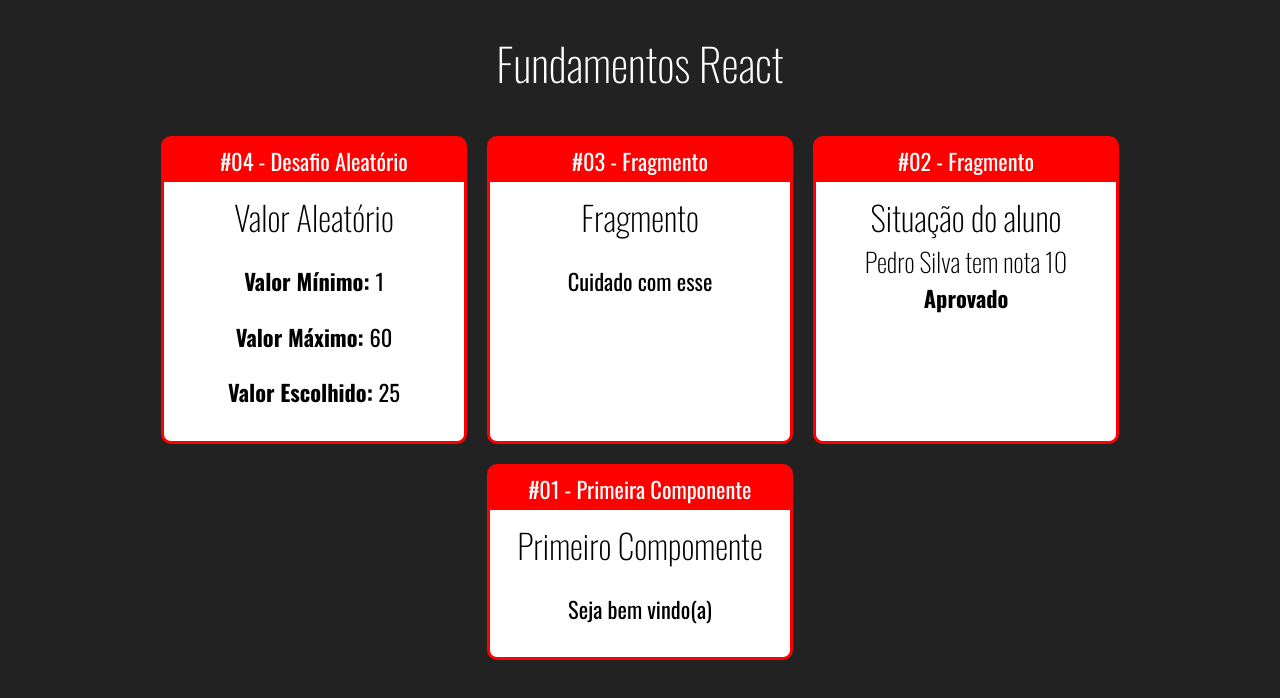
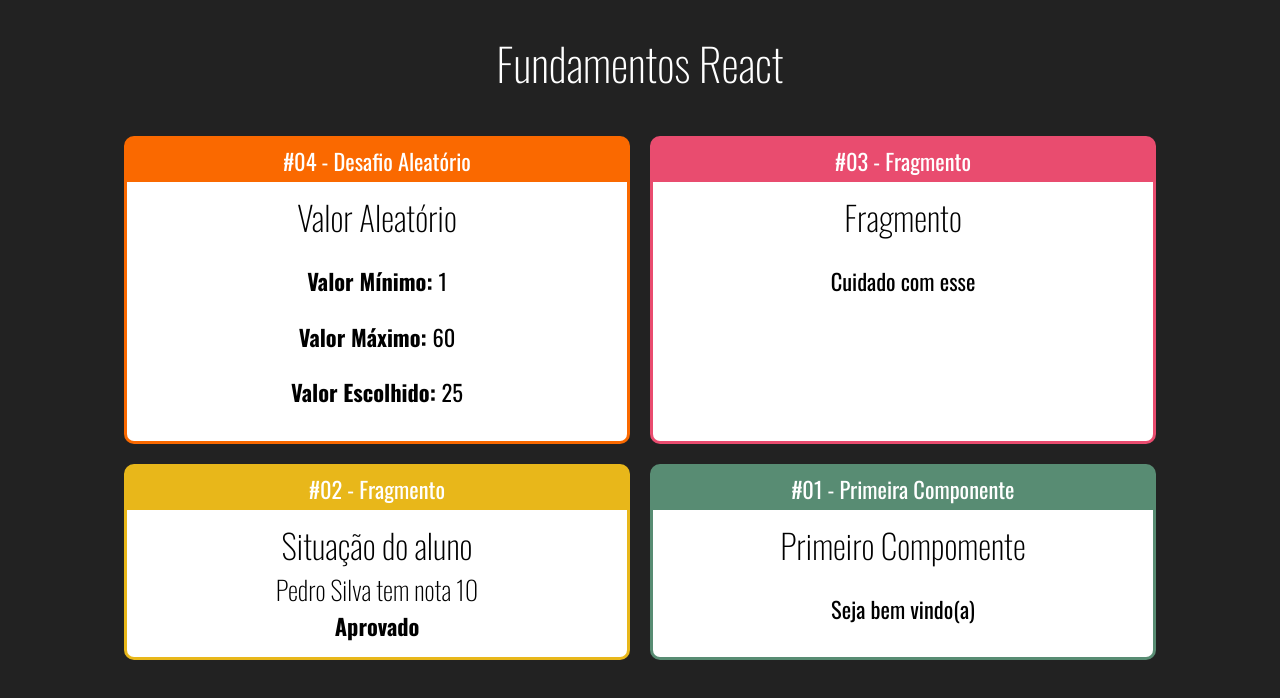
Before and after one commit to israelbulcaotavares/fundamentos-react, a React (Create React App) app: page / in a window 1280 px wide. Shown: the top 698 px of the page. Built offline with nearby package versions, Linux system fonts and the light colour scheme.

Commit message:
Componente Card #03

```diff
--- a/src/App.jsx
+++ b/src/App.jsx
@@ -12,15 +12,15 @@ export default () => {
       <h1>Fundamentos React</h1>
 
       <div className="Cards">
-      <Card titulo="#04 - Desafio Aleatório">
+      <Card titulo="#04 - Desafio Aleatório" color="#FA6900">
         <Aleatorio min={1} max={60} />
       </Card>
 
-      <Card titulo="#03 - Fragmento">
+      <Card titulo="#03 - Fragmento" color="#E94C6F">
         <Fragmento/>
 
       </Card>
-      <Card titulo="#02 - Fragmento">
+      <Card titulo="#02 - Fragmento" color="#E8B71A">
         <ComParametro
           titulo="Situação do aluno"
           aluno="Pedro Silva"
@@ -28,7 +28,7 @@ export default () => {
         />
       </Card>
 
-      <Card titulo="#01 - Primeira Componente">
+      <Card titulo="#01 - Primeira Componente" color="#588C73">
       <Primeiro />
       </Card>
 
--- a/src/components/layout/Card.css
+++ b/src/components/layout/Card.css
@@ -1,13 +1,15 @@
 .Card {
-  background-color: red;
-  border: 3px solid red;
+
+  border: 3px solid;
   border-radius: 10px;
   overflow: hidden;
   margin: 10px;
 
   display: flex;
   flex-direction: column ;
-  min-width: 300px;
+  max-width: 500px;
+  min-width: 500px;
+
 
 }
 
--- a/src/components/layout/Card.jsx
+++ b/src/components/layout/Card.jsx
@@ -2,8 +2,14 @@ import React from "react";
 import "./Card.css";
 
 export default (props) => {
+
+  const cardStyle = {
+    backgroundColor: props.color || '#F00',
+    borderColor: props.color || '#F00'
+  }
+
   return (
-    <div className="Card">
+    <div className="Card" style={cardStyle}>
       <div className="Title">{props.titulo}</div>
       <div className="Content">
         { props.children }
```
